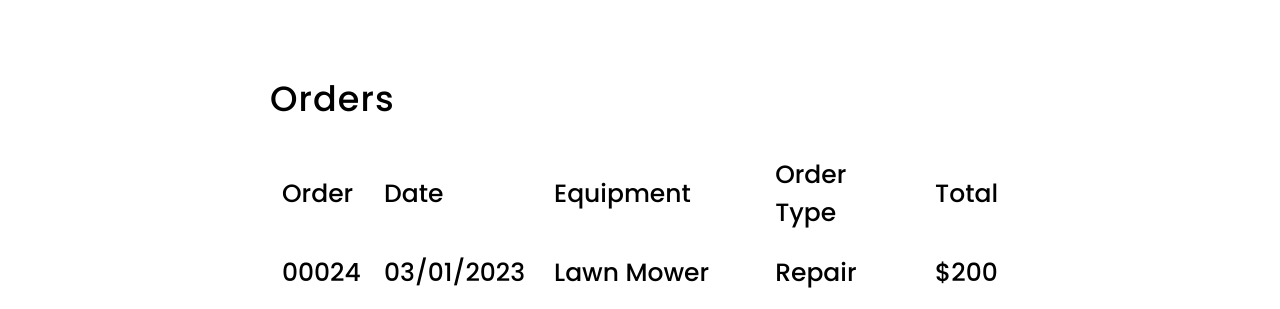
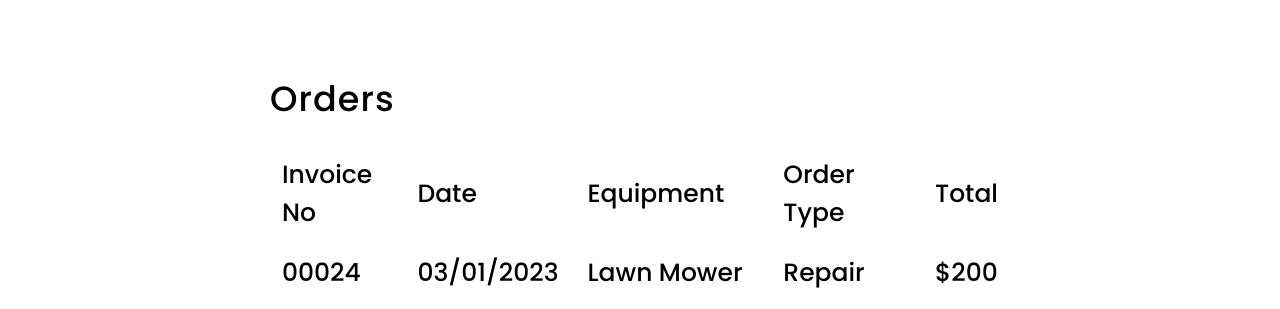
Before and after one commit to DiamabuDev/BrightBytes, a plain HTML site: page BrightBytes-Final-main/generatedReport/generatedReportCustomer.html in a window 1280 px wide. Shown: the part 643-952 px from the top of the page. Drawn offline with Linux system fonts and the light colour scheme.

Commit message:
inovice no

```diff
--- a/BrightBytes-Final-main/generatedReport/generatedReportCustomer.html
+++ b/BrightBytes-Final-main/generatedReport/generatedReportCustomer.html
@@ -44,7 +44,7 @@
                 <table class="data-table">
                     <thead>
                         <tr>
-                            <th>Order</th>
+                            <th>Invoice No</th>
                             <th>Date</th>
                             <th>Equipment</th>
                             <th>Order Type</th>
```
